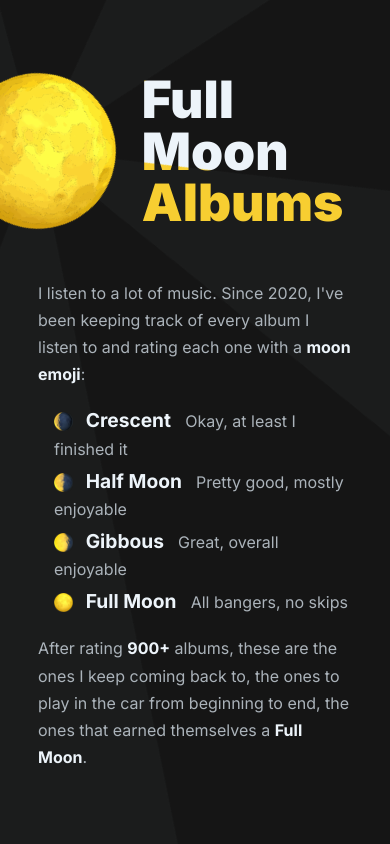
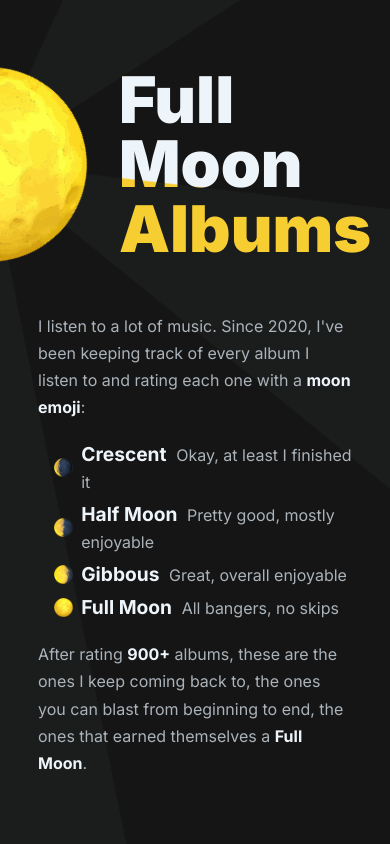
Before and after one commit to adamaaronson/full-moon-albums, a React (Vite) app: page / in a window 390 px wide. Shown: the top 844 px of the page. Built offline with nearby package versions, Linux system fonts and the light colour scheme.

Commit message:
Tweak responsive header

```diff
--- a/src/components/Header.tsx
+++ b/src/components/Header.tsx
@@ -37,30 +37,38 @@ export function Header() {
             </p>
             <ul className="moon-rating-list">
                 <li className="moon-rating">
-                    <span className="moon-rating-description">
-                        <img src="crescent.png" className="moon-rating-image"></img> <strong>Crescent</strong> Okay, at least I finished it
-                    </span>
+                    <img src="crescent.png" className="moon-rating-image"></img>
+                    <div className="moon-rating-text">
+                        <strong>Crescent</strong>
+                        <span>Okay, at least I finished it</span>
+                    </div>
                 </li>
                 <li className="moon-rating">
-                    <span className="moon-rating-description">
-                        <img src="halfmoon.png" className="moon-rating-image"></img> <strong>Half Moon</strong> Pretty good, mostly enjoyable
-                    </span>
+                    <img src="halfmoon.png" className="moon-rating-image"></img>
+                    <div className="moon-rating-text">
+                        <strong>Half Moon</strong>
+                        <span>Pretty good, mostly enjoyable</span>
+                    </div>
                 </li>
                 <li className="moon-rating">
-                    <span className="moon-rating-description">
-                        <img src="gibbous.png" className="moon-rating-image"></img> <strong>Gibbous</strong> Great, overall enjoyable
-                    </span>
+                    <img src="gibbous.png" className="moon-rating-image"></img>
+                    <div className="moon-rating-text">
+                        <strong>Gibbous</strong>
+                        <span>Great, overall enjoyable</span>
+                    </div>
                 </li>
                 <li className="moon-rating">
-                    <span className="moon-rating-description">
-                        <img src="fullmoon.png" className="moon-rating-image"></img> <strong>Full Moon</strong> All bangers, no skips
-                    </span>
+                    <img src="fullmoon.png" className="moon-rating-image"></img>
+                    <div className="moon-rating-text">
+                        <strong>Full Moon</strong>
+                        <span>All bangers, no skips</span>
+                    </div>
                 </li>
             </ul>
             <p>
                 After rating <strong>900+</strong> albums,
                 these are the ones I keep coming back to,
-                the ones to play in the car from beginning to end,
+                the ones you can blast from beginning to end,
                 the ones that earned themselves a <strong>Full Moon</strong>.
             </p>
         </div>
--- a/src/css/Header.scss
+++ b/src/css/Header.scss
@@ -1,8 +1,8 @@
 @import "App.scss";
 
-$moon-emoji-size: min(420px, 40vw);
-$moon-emoji-shift-left: max(-0.5 * $moon-emoji-size, min(0px, calc(40vw - 520px)));
-$moonburst-size: max(200vw, 200vh);
+$moon-emoji-size: min(420px, 50vw);
+$moon-emoji-shift-left: max(-0.75 * $moon-emoji-size, min(0px, calc(30vw - 520px)));
+$moonburst-size: max(300vw, 300vh);
 $header-gap: calc(0.165 * $moon-emoji-size);
 
 $responsive-threshold: 800px;
@@ -154,10 +154,15 @@ $responsive-threshold: 800px;
         margin-right: 0.5em;
         font-size: 1.2em;
     }
+
+    display: flex;
+    flex-direction: row;
+    align-items: center;
 }
 
 .moon-rating-image {
     width: 1.2em;
     vertical-align: text-bottom;
     margin-right: 0.5em;
+    margin-bottom: 0.1em;
 }
```
